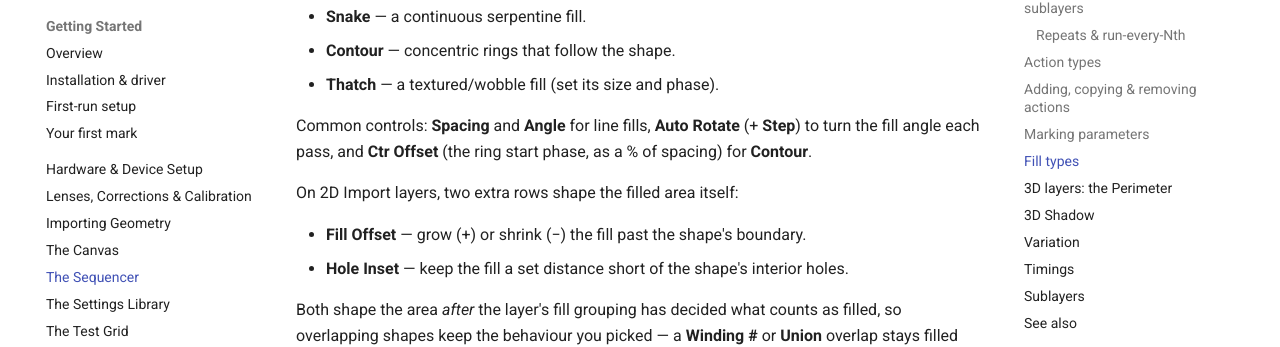
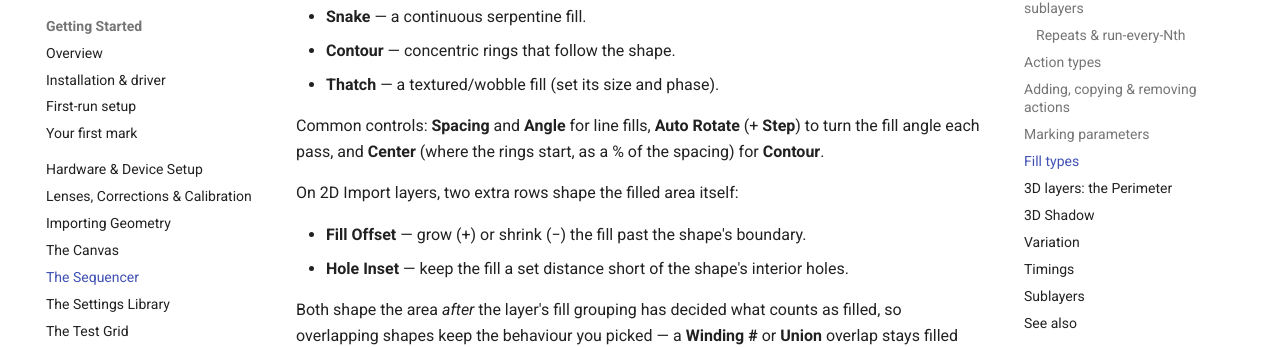
Before and after one commit to Lokahi-Shop/focuz-docs, an MkDocs documentation site: the page built from docs/sequencer.md, in a window 1280 px wide and 900 px high, scrolled down 3261 px. Shown: the part 118-465 px from the top of the window. Built offline with MkDocs 1.6.1 and Material for MkDocs 9.7.7, drawn with Linux system fonts in a browser that asks for light colours.

Commit message:
docs: Ctr Offset renamed to Center (it is the ring CENTER, not an offset)
Co-Authored-By: Claude Opus 5 (1M context) <noreply@anthropic.com>

```diff
--- a/docs/sequencer.md
+++ b/docs/sequencer.md
@@ -112,7 +112,7 @@ Pick a **fill** to engrave a filled area (leave it off to mark just the outline)
 - **Thatch** — a textured/wobble fill (set its size and phase).
 
 Common controls: **Spacing** and **Angle** for line fills, **Auto Rotate** (+ **Step**) to turn the fill
-angle each pass, and **Ctr Offset** (the ring start phase, as a % of spacing) for **Contour**.
+angle each pass, and **Center** (where the rings start, as a % of the spacing) for **Contour**.
 
 On 2D Import layers, two extra rows shape the filled area itself:
 
```
